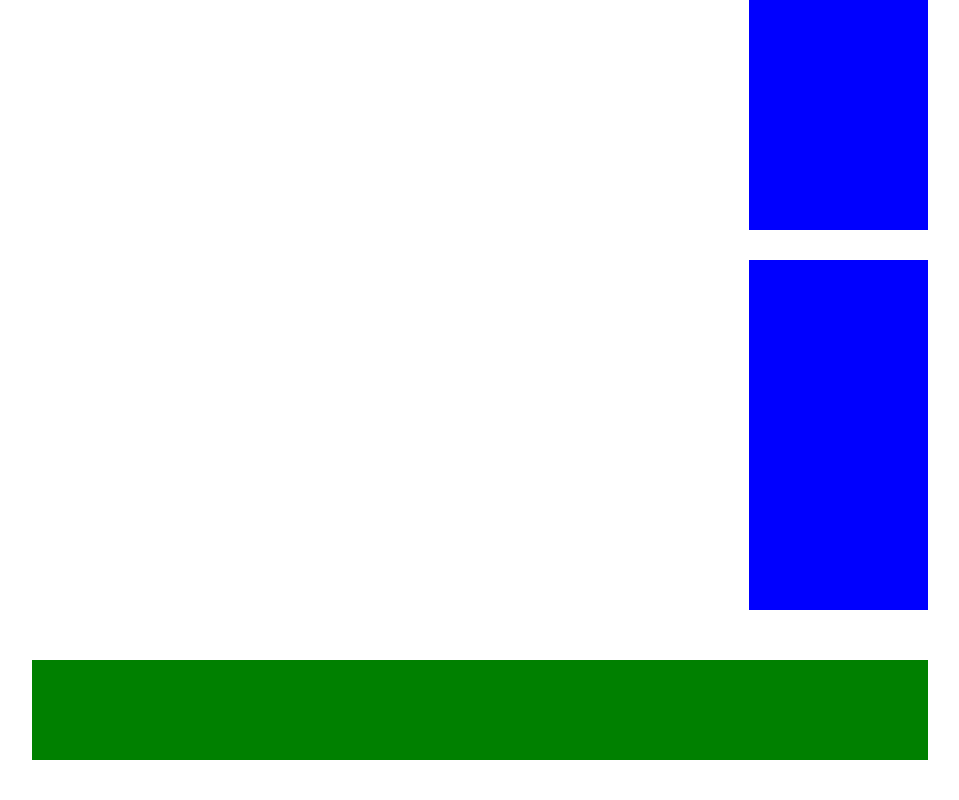
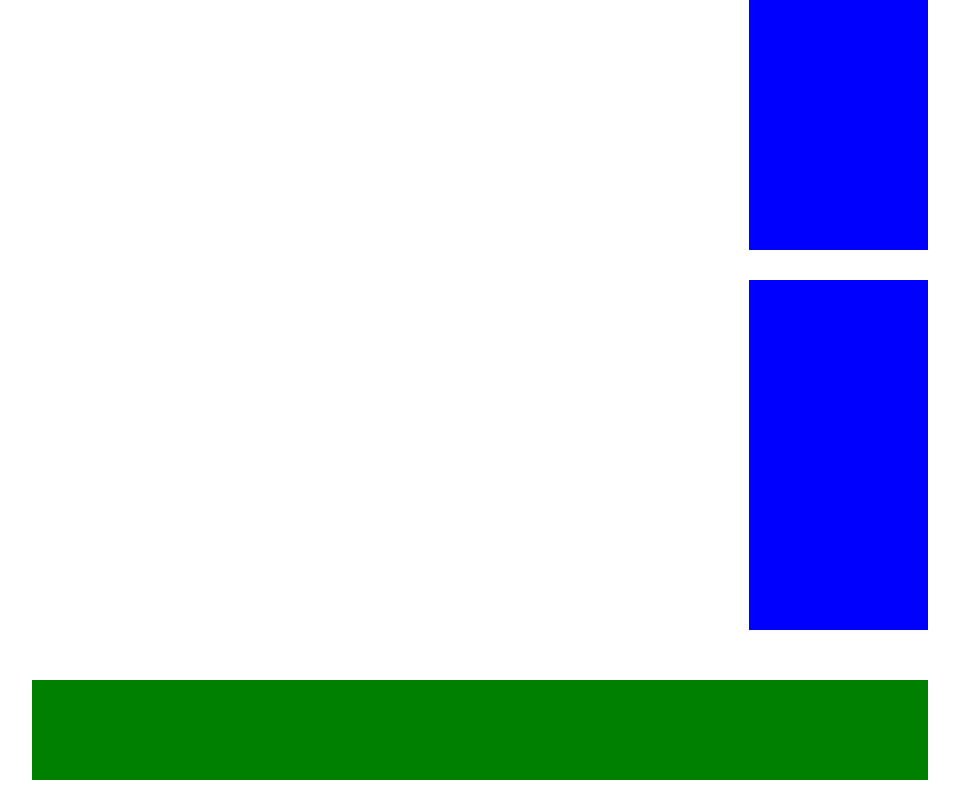
Before and after one commit to Simonecardinale/htmlcss-struttura-wp, a plain HTML site: page index.html in a window 1280 px wide. Shown: the part 870-1670 px from the top of the page, without its empty margins (160-1119 px from the left). Drawn offline with Linux system fonts and the light colour scheme.

Commit message:
Work complete

```diff
--- a/css/style.css
+++ b/css/style.css
@@ -3,7 +3,9 @@
   padding: 0;
   box-sizing: border-box;
 }
-
+ body {
+   padding: 20px 0;
+ }
 /* header */
 
 header{
@@ -88,6 +90,5 @@ footer {
   height: 100px;
   background-color: green;
   margin: auto;
-  margin-bottom: 20px;
 }
 /* /footer */
```
